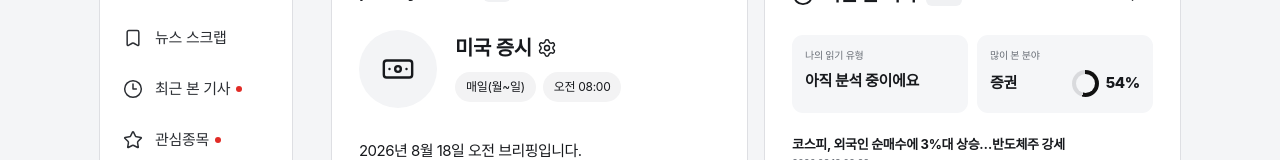
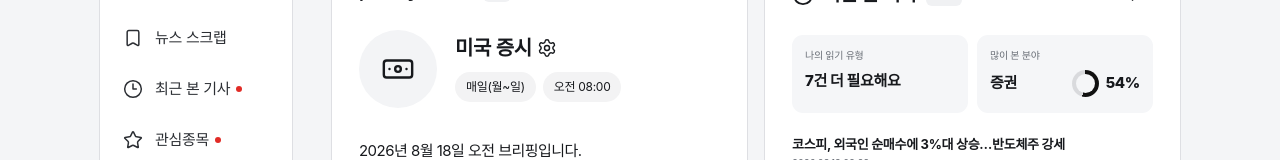
Before and after one commit to hktouchkim/myhankyung, a Next.js app: page / in a window 1280 px wide. Shown: the part 269-429 px from the top of the page. Built offline with nearby package versions, Linux system fonts and the light colour scheme.

Commit message:
Show remaining articles for reading analysis

```diff
--- a/app/page.tsx
+++ b/app/page.tsx
@@ -1862,7 +1862,7 @@ function Dashboard({
               <dd>
                 {DASHBOARD_RECENT_SUMMARY.count >= DASHBOARD_RECENT_SUMMARY.analysisThreshold
                   ? DASHBOARD_RECENT_SUMMARY.readingType
-                  : "아직 분석 중이에요"}
+                  : `${DASHBOARD_RECENT_SUMMARY.analysisThreshold - DASHBOARD_RECENT_SUMMARY.count}건 더 필요해요`}
               </dd>
             </div>
             <div>
```
Also changed, not shown: 1 other file (tests, documents, lock files or other folders).
